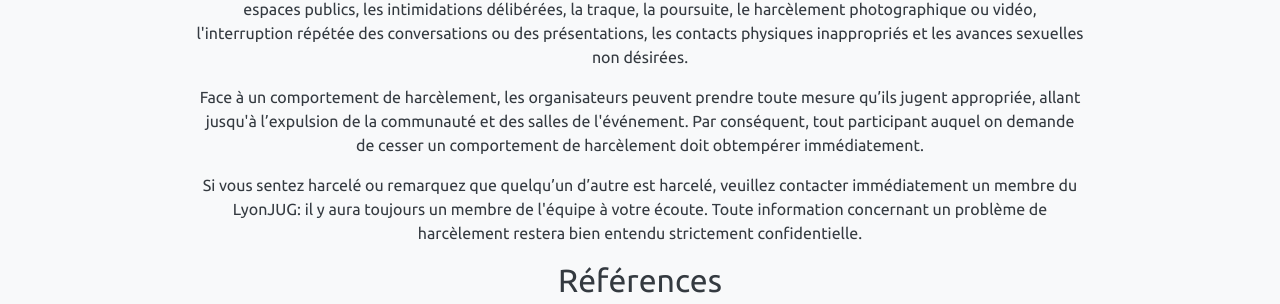
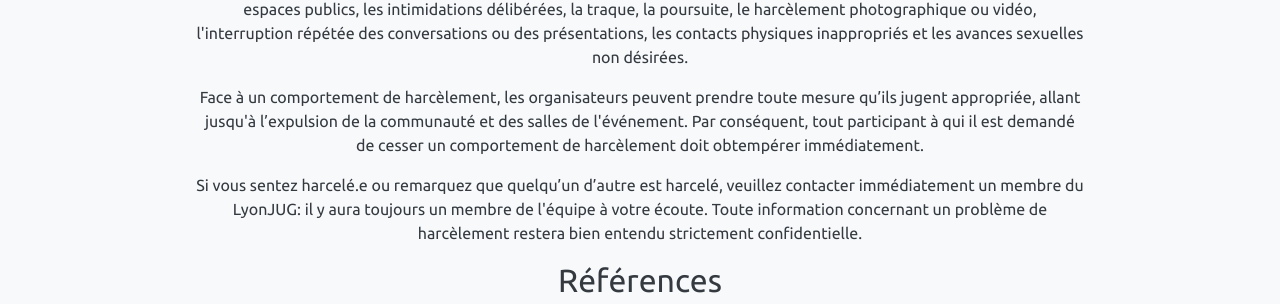
Before and after one commit to lyonjug/lyonjug.org, a Jekyll site: the page built from coc.html, in a window 1280 px wide and 1179 px high. Shown: the part 528-832 px from the top of the window. Built offline with Jekyll 4.4.1, drawn with Linux system fonts in a browser that asks for light colours.

Commit message:
Fix Claire comments

```diff
--- a/coc.html
+++ b/coc.html
@@ -31,9 +31,9 @@ layout: page
     <p>Face à un comportement de harcèlement, les organisateurs
         peuvent prendre toute mesure qu’ils jugent appropriée,
         allant jusqu'à l’expulsion de la communauté et des salles
-        de l'événement. Par conséquent, tout participant auquel on demande de cesser
+        de l'événement. Par conséquent, tout participant à qui il est demandé de cesser
         un comportement de harcèlement doit obtempérer immédiatement.</p>
-    <p>Si vous sentez harcelé ou remarquez que quelqu’un d’autre est harcelé,
+    <p>Si vous sentez harcelé.e ou remarquez que quelqu’un d’autre est harcelé,
         veuillez contacter immédiatement un membre du LyonJUG:
         il y aura toujours un membre de l'équipe à votre écoute.
         Toute information concernant un problème de harcèlement restera bien
```
